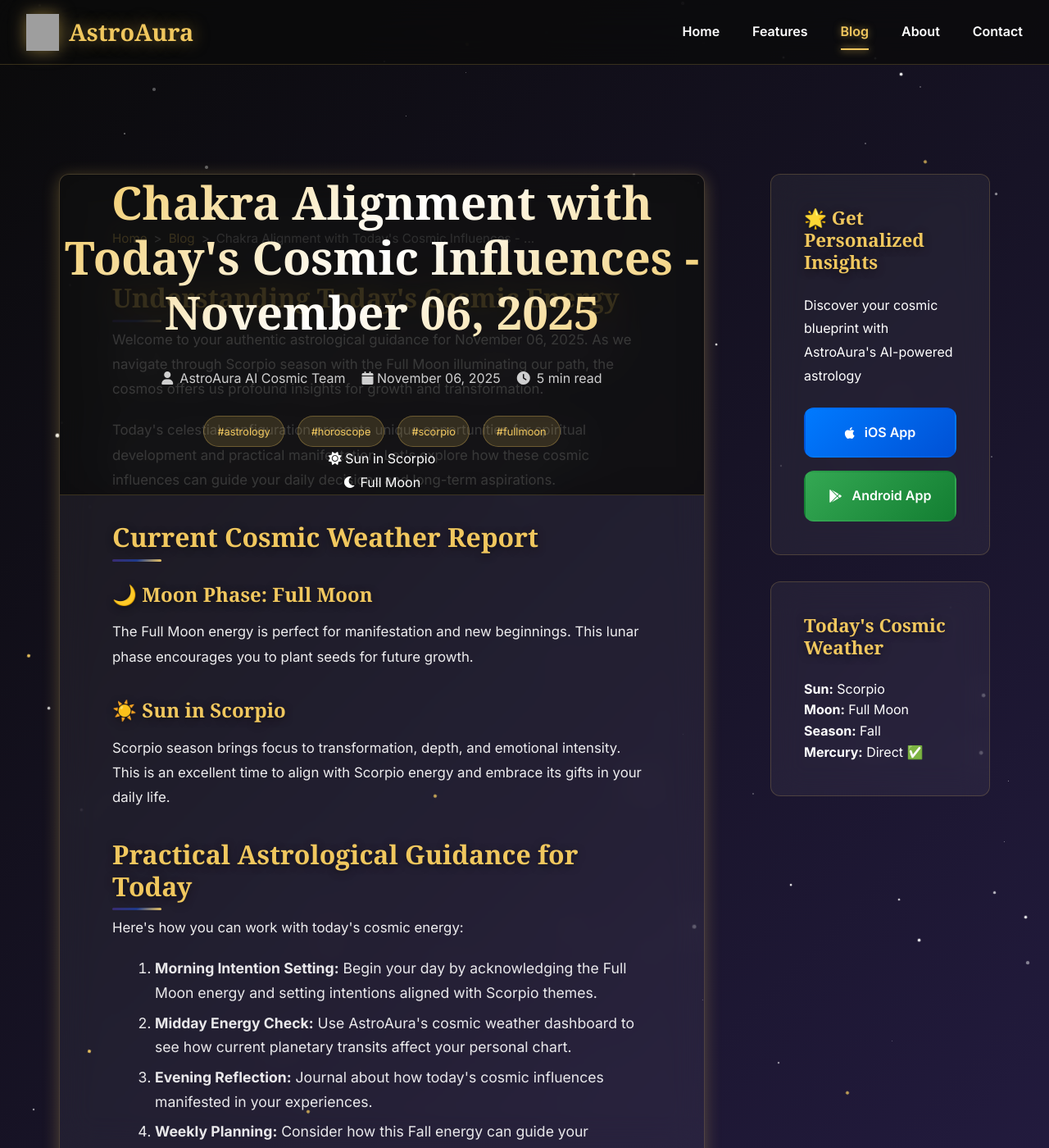
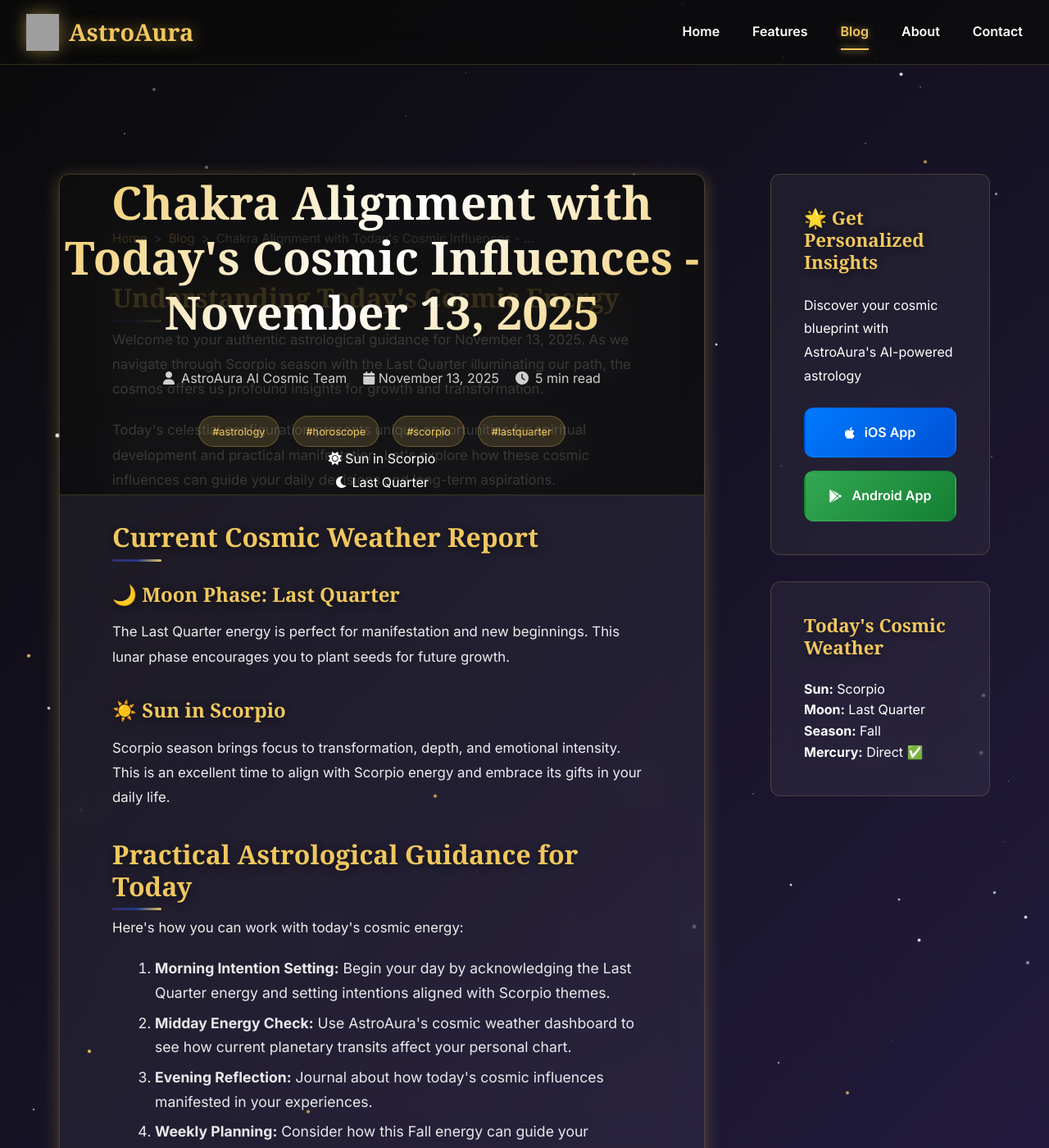
Before and after one commit to royanis/astroaura-website, a Jekyll site: the page blog/posts/chakra-alignment-with-todays-cosmic-influences-nov.html, which Jekyll copies as it is, in a window 1280 px wide and 1400 px high. Shown: the whole window at 82% size. Built offline with Jekyll 4.4.1, drawn with Linux system fonts in a browser that asks for light colours; some web fonts are replaced; comment, search, counter and statistics services are not loaded; grey boxes are pictures that could not be loaded.

Commit message:
🌟 Automated blog post: 2025-11-13 01:55 UTC
Generated authentic astrology content
Updated RSS feeds and sitemap
Published via GitHub Actions

🤖 Automated by AstroAura Blog System

```diff
--- a/blog/posts/chakra-alignment-with-todays-cosmic-influences-nov.html
+++ b/blog/posts/chakra-alignment-with-todays-cosmic-influences-nov.html
@@ -3,11 +3,11 @@
 <head>
     <meta charset="UTF-8">
     <meta name="viewport" content="width=device-width, initial-scale=1.0">
-    <meta name="description" content="Authentic astrological guidance for November 06, 2025. Explore today's Full Moon energy in Scorpio season with personalized insights from AstroAura's AI-powered astrology platform.">
-    <title>Chakra Alignment with Today's Cosmic Influences - November 06, 2025 | AstroAura Cosmic Insights</title>
+    <meta name="description" content="Authentic astrological guidance for November 13, 2025. Explore today's Last Quarter energy in Scorpio season with personalized insights from AstroAura's AI-powered astrology platform.">
+    <title>Chakra Alignment with Today's Cosmic Influences - November 13, 2025 | AstroAura Cosmic Insights</title>
 
     <!-- SEO Meta Tags -->
-    <meta name="keywords" content="astrology, horoscope, scorpio, full-moon, AI astrology, multilingual horoscope">
+    <meta name="keywords" content="astrology, horoscope, scorpio, last-quarter, AI astrology, multilingual horoscope">
     <meta name="author" content="AstroAura AI Cosmic Team">
     <meta name="robots" content="index, follow, max-image-preview:large, max-snippet:-1">
     <meta name="revisit-after" content="7 days">
@@ -16,24 +16,24 @@
     <link rel="canonical" href="https://astroaura.me/blog/posts/chakra-alignment-with-todays-cosmic-influences-nov.html">
 
     <!-- Open Graph Tags -->
-    <meta property="og:title" content="Chakra Alignment with Today's Cosmic Influences - November 06, 2025 | AstroAura">
-    <meta property="og:description" content="Authentic astrological guidance for November 06, 2025. Explore today's Full Moon energy in Scorpio season with personalized insights from AstroAura's AI-powered astrology platform.">
+    <meta property="og:title" content="Chakra Alignment with Today's Cosmic Influences - November 13, 2025 | AstroAura">
+    <meta property="og:description" content="Authentic astrological guidance for November 13, 2025. Explore today's Last Quarter energy in Scorpio season with personalized insights from AstroAura's AI-powered astrology platform.">
     <meta property="og:url" content="https://astroaura.me/blog/posts/chakra-alignment-with-todays-cosmic-influences-nov.html">
     <meta property="og:type" content="article">
     <meta property="og:site_name" content="AstroAura">
 
     <!-- Twitter Card -->
     <meta name="twitter:card" content="summary_large_image">
-    <meta name="twitter:title" content="Chakra Alignment with Today's Cosmic Influences - November 06, 2025">
-    <meta name="twitter:description" content="Authentic astrological guidance for November 06, 2025. Explore today's Full Moon energy in Scorpio season with personalized insights from AstroAura's AI-powered astrology platform.">
+    <meta name="twitter:title" content="Chakra Alignment with Today's Cosmic Influences - November 13, 2025">
+    <meta name="twitter:description" content="Authentic astrological guidance for November 13, 2025. Explore today's Last Quarter energy in Scorpio season with personalized insights from AstroAura's AI-powered astrology platform.">
 
     <!-- Schema.org Markup -->
     <script type="application/ld+json">
     {
         "@context": "https://schema.org",
         "@type": "BlogPosting",
-        "headline": "Chakra Alignment with Today's Cosmic Influences - November 06, 2025",
-        "description": "Authentic astrological guidance for November 06, 2025. Explore today's Full Moon energy in Scorpio season with personalized insights from AstroAura's AI-powered astrology platform.",
+        "headline": "Chakra Alignment with Today's Cosmic Influences - November 13, 2025",
+        "description": "Authentic astrological guidance for November 13, 2025. Explore today's Last Quarter energy in Scorpio season with personalized insights from AstroAura's AI-powered astrology platform.",
         "author": {
             "@type": "Organization",
             "name": "AstroAura AI Cosmic Team"
@@ -46,14 +46,14 @@
                 "url": "https://astroaura.me/assets/icons/app_icon.png"
             }
         },
-        "datePublished": "2025-11-06T01:54:03.945666",
-        "dateModified": "2025-11-06T01:54:03.945666",
+        "datePublished": "2025-11-13T01:55:30.121851",
+        "dateModified": "2025-11-13T01:55:30.121851",
         "url": "https://astroaura.me/blog/posts/chakra-alignment-with-todays-cosmic-influences-nov.html",
         "mainEntityOfPage": {
             "@type": "WebPage",
             "@id": "https://astroaura.me/blog/posts/chakra-alignment-with-todays-cosmic-influences-nov.html"
         },
-        "keywords": "astrology, horoscope, scorpio, full-moon"
+        "keywords": "astrology, horoscope, scorpio, last-quarter"
     }
     </script>
 
@@ -99,20 +99,20 @@
 
             <!-- Post Header -->
             <header class="post-header">
-                <h1 class="post-title">Chakra Alignment with Today's Cosmic Influences - November 06, 2025</h1>
+                <h1 class="post-title">Chakra Alignment with Today's Cosmic Influences - November 13, 2025</h1>
                 <div class="post-meta">
                     <span class="post-author">
                         <i class="fas fa-user"></i> AstroAura AI Cosmic Team
                     </span>
-                    <time class="post-date" datetime="2025-11-06T01:54:03.945666">
-                        <i class="fas fa-calendar"></i> November 06, 2025
+                    <time class="post-date" datetime="2025-11-13T01:55:30.121851">
+                        <i class="fas fa-calendar"></i> November 13, 2025
                     </time>
                     <span class="post-reading-time">
                         <i class="fas fa-clock"></i> 5 min read
                     </span>
                 </div>
                 <div class="post-tags">
-                    <span class="tag">#astrology</span> <span class="tag">#horoscope</span> <span class="tag">#scorpio</span> <span class="tag">#fullmoon</span>
+                    <span class="tag">#astrology</span> <span class="tag">#horoscope</span> <span class="tag">#scorpio</span> <span class="tag">#lastquarter</span>
                 </div>
 
                 <!-- Current Cosmic Data Display -->
@@ -123,7 +123,7 @@
                     </div>
                     <div class="cosmic-item">
                         <i class="fas fa-moon"></i>
-                        <span>Full Moon</span>
+                        <span>Last Quarter</span>
                     </div>
 
                 </div>
@@ -134,7 +134,7 @@
                 <div class="blog-content authentic-astrology">
             <section class="cosmic-introduction">
                 <h2>Understanding Today's Cosmic Energy</h2>
-                <p>Welcome to your authentic astrological guidance for November 06, 2025. As we navigate through Scorpio season with the Full Moon illuminating our path, the cosmos offers us profound insights for growth and transformation.</p>
+                <p>Welcome to your authentic astrological guidance for November 13, 2025. As we navigate through Scorpio season with the Last Quarter illuminating our path, the cosmos offers us profound insights for growth and transformation.</p>
 
                 <p>Today's celestial configuration presents unique opportunities for spiritual development and practical manifestation. Let's explore how these cosmic influences can guide your daily decisions and long-term aspirations.</p>
             </section>
@@ -143,8 +143,8 @@
                 <h2>Current Cosmic Weather Report</h2>
                 <div class="cosmic-highlights">
                     <div class="cosmic-factor">
-                        <h3>🌙 Moon Phase: Full Moon</h3>
-                        <p>The Full Moon energy is perfect for manifestation and new beginnings. This lunar phase encourages you to plant seeds for future growth.</p>
+                        <h3>🌙 Moon Phase: Last Quarter</h3>
+                        <p>The Last Quarter energy is perfect for manifestation and new beginnings. This lunar phase encourages you to plant seeds for future growth.</p>
                     </div>
 
                     <div class="cosmic-factor">
@@ -161,7 +161,7 @@
                 <p>Here's how you can work with today's cosmic energy:</p>
 
                 <ol class="cosmic-action-steps">
-                    <li><strong>Morning Intention Setting:</strong> Begin your day by acknowledging the Full Moon energy and setting intentions aligned with Scorpio themes.</li>
+                    <li><strong>Morning Intention Setting:</strong> Begin your day by acknowledging the Last Quarter energy and setting intentions aligned with Scorpio themes.</li>
                     <li><strong>Midday Energy Check:</strong> Use AstroAura's cosmic weather dashboard to see how current planetary transits affect your personal chart.</li>
                     <li><strong>Evening Reflection:</strong> Journal about how today's cosmic influences manifested in your experiences.</li>
                     <li><strong>Weekly Planning:</strong> Consider how this Fall energy can guide your upcoming goals and decisions.</li>
@@ -222,7 +222,7 @@
             <section class="post-actions">
                 <div class="share-buttons">
                     <h3>Share This Cosmic Insight</h3>
-                    <a href="https://twitter.com/intent/tweet?text=Chakra Alignment with Today's Cosmic Influences - November 06, 2025&url=https://astroaura.me/blog/posts/chakra-alignment-with-todays-cosmic-influences-nov.html" target="_blank" class="share-btn twitter">
+                    <a href="https://twitter.com/intent/tweet?text=Chakra Alignment with Today's Cosmic Influences - November 13, 2025&url=https://astroaura.me/blog/posts/chakra-alignment-with-todays-cosmic-influences-nov.html" target="_blank" class="share-btn twitter">
                         <i class="fab fa-twitter"></i> Tweet
                     </a>
                     <a href="https://www.facebook.com/sharer/sharer.php?u=https://astroaura.me/blog/posts/chakra-alignment-with-todays-cosmic-influences-nov.html" target="_blank" class="share-btn facebook">
@@ -253,7 +253,7 @@
                     <strong>Sun:</strong> Scorpio
                 </div>
                 <div class="weather-item">
-                    <strong>Moon:</strong> Full Moon
+                    <strong>Moon:</strong> Last Quarter
                 </div>
                 <div class="weather-item">
                     <strong>Season:</strong> Fall
```
Also changed, not shown: blog/atom.xml (+1 -1 lines), blog/feed.json (+122 -122 lines), blog/feed.xml (+1 -1 lines), blog/posts_index.json (+105 -112 lines), sitemap.xml (+67 -67 lines).
